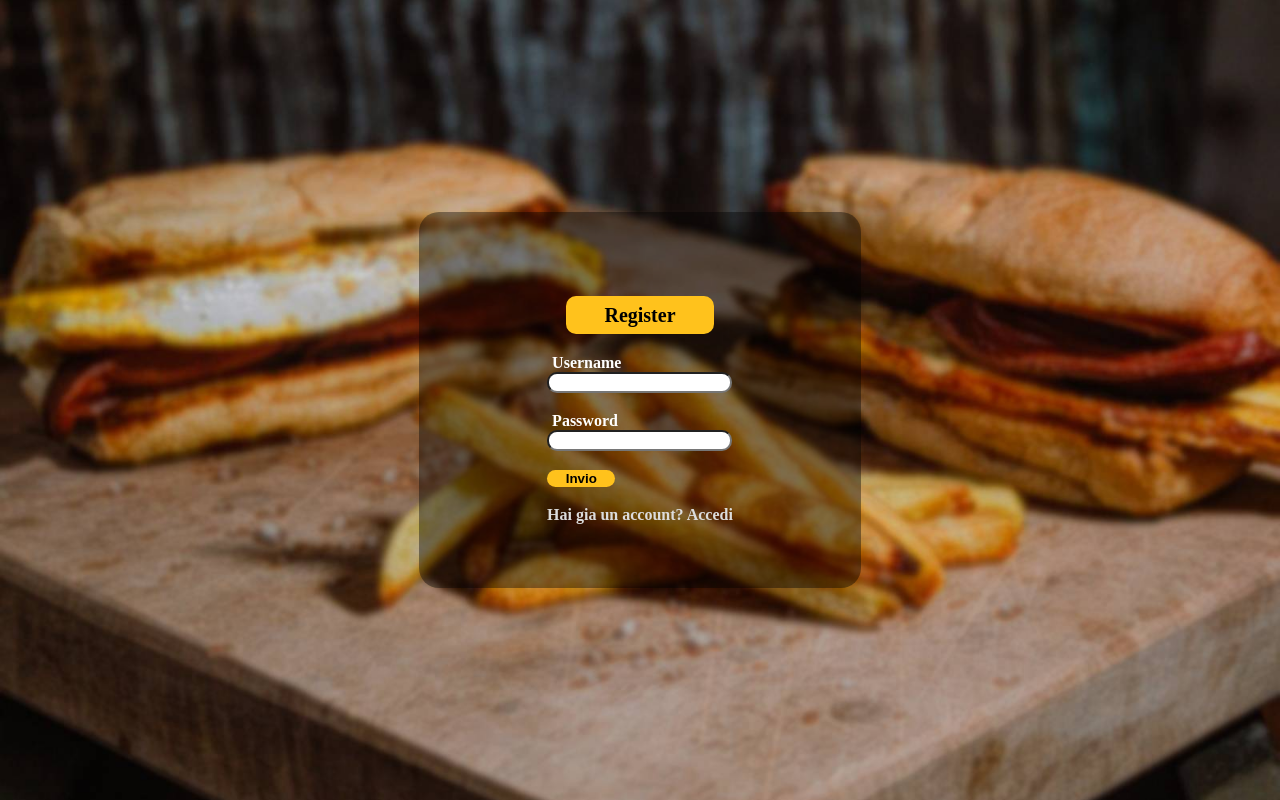
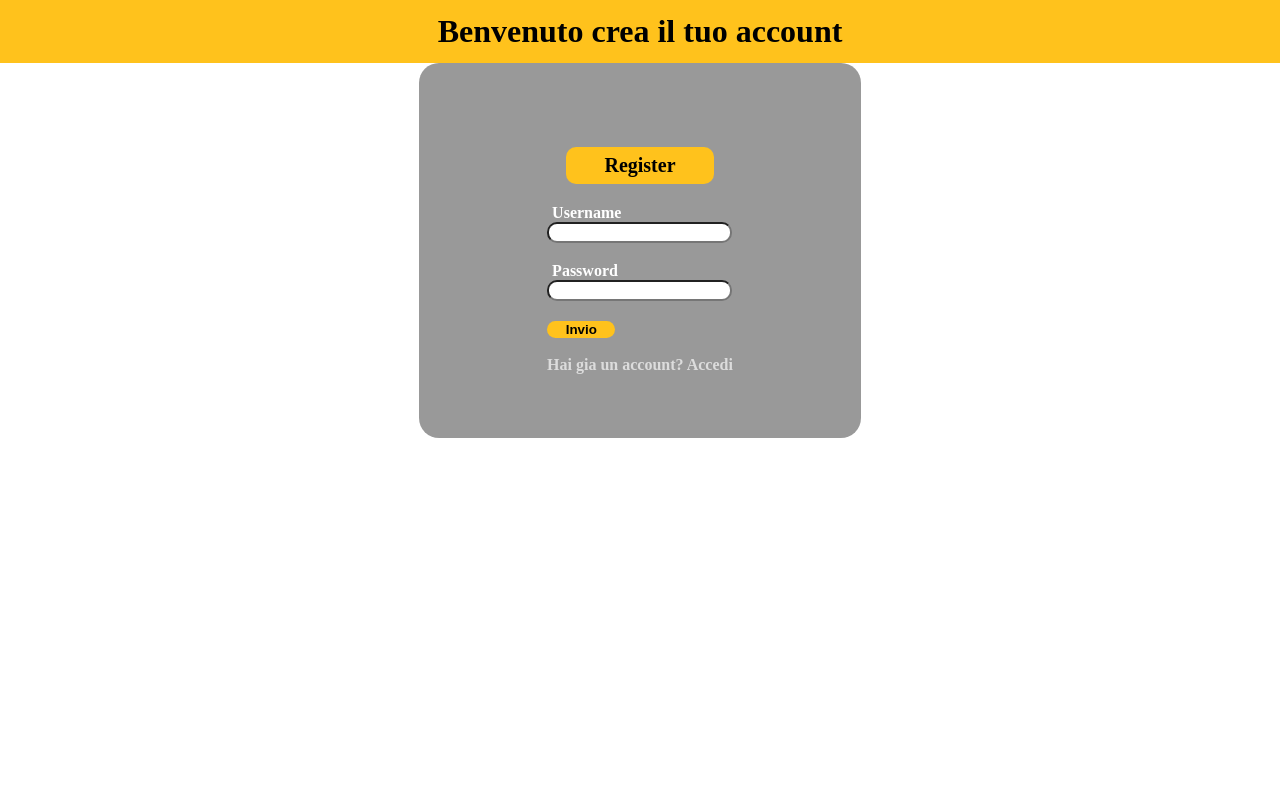
Before and after one commit to Fran4end/Burger-shop, a PHP site: page /Views/Register/Register.html in a window 1280 px wide. Run offline with PHP 8.4, Linux system fonts and the light colour scheme.

Commit message:
cambio grafica

```diff
--- a/Views/Login/LoginPage.html
+++ b/Views/Login/LoginPage.html
@@ -10,6 +10,9 @@
 </head>
 
 <body>
+    <div id="bar">
+        <h1>Benvenuto accedi con il tuo account</h1>
+    </div>
     <section>
         <div class="bg-text">
             <div>
--- a/Views/Register/Register.css
+++ b/Views/Register/Register.css
@@ -1,30 +1,14 @@
 
-  /* * {
-    box-sizing: border-box;
-  } */
-  body , html{
-    margin: 0px;
-    border: none;
+body{
+  margin: 0%;
+  padding: 0%;
+  justify-content: center;
 }
-
-  body {
-    height: 100vh;
-    width: 100vw;
-    margin: 0px;
-    /* The image used */
-    background-image: url('Register.jpg');
-
-
-    /* Center and scale the image nicely */
-    background-position: center;
-    background-repeat: no-repeat;
-    background-size: cover;
-  }
-
-  /* Position text in the middle of the page/image */
 .bg-text {
-    background-color: rgb(0,0,0); /* Fallback color */
-    background-color: rgba(0,0,0, 0.4); /* Black w/opacity/see-through */
+  background-color: rgb(0, 0, 0);
+  /* Fallback color */
+  background-color: rgba(0, 0, 0, 0.4);
+  /* Black w/opacity/see-through */
   color: white;
   font-weight: bold;
   padding-inline: 10%;
@@ -33,14 +17,13 @@
   border-radius: 20px;
 }
 
-  body section{
-    height: 100%;
+section {
   display: flex;
   justify-content: center;
   align-items: center;
 }
 
-  h3{
+h3 {
   text-align: center;
   color: #ffc21c;
   color: black;
@@ -48,23 +31,24 @@
   padding: 5%;
 }
 
-  div.bg-text div{
+div.bg-text div {
   background-color: #ffc21c;
   margin-inline: 10%;
   border-radius: 10px;
   margin-bottom: 10%;
+
 }
 
-  input{
+input {
   border-radius: 10px;
   margin-bottom: 10%;
 }
 
-  label{
+label {
   margin-left: 5px;
 }
 
-  input[type=submit]{
+input[type=submit] {
   text-align: center;
   background-color: #ffc21c;
   border: none;
@@ -72,7 +56,7 @@
   padding-inline: 10%;
 }
 
-  a{
+a {
   color: gainsboro;
 }
 
@@ -91,3 +75,15 @@
 a:active {
   text-decoration: none;
 }
+
+#bar {
+  padding: 1%;
+  text-align: center;
+  justify-content: center;
+  background-color: #ffc21c;
+}
+h1{
+  padding: 0%;
+  margin: 0%;
+
+}
--- a/Views/Register/Register.html
+++ b/Views/Register/Register.html
@@ -10,6 +10,9 @@
 </head>
 
 <body>
+    <div id="bar">
+        <h1>Benvenuto crea il tuo account</h1>
+    </div>
     <section>
         <div class="bg-text">
             <div>
```
Also changed, not shown: Views/Login/Login.css (+28 -33 lines). Lines whose indentation alone changed are shown as unchanged.
